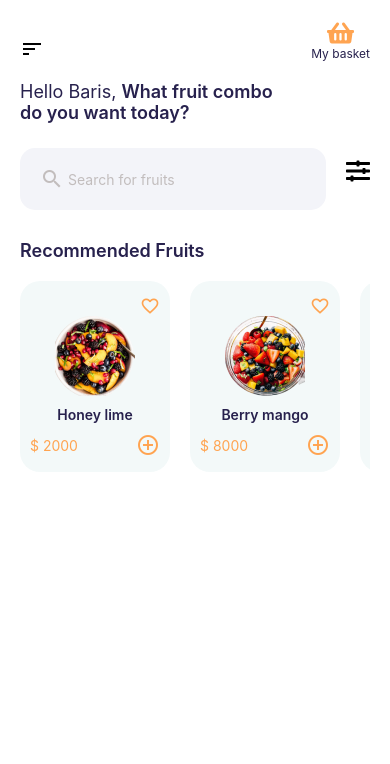
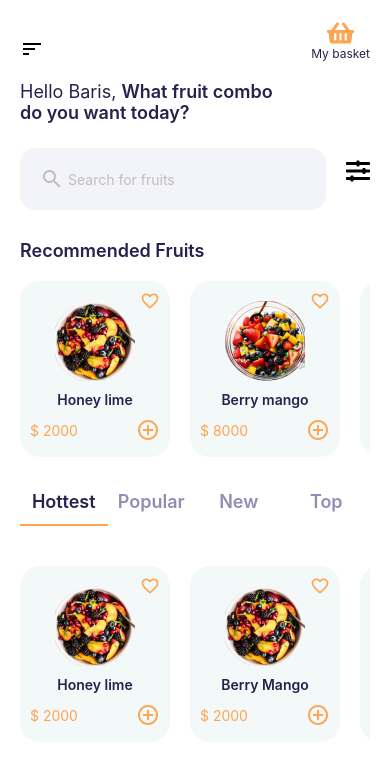
Before and after one commit to barisertakus/my-fresh-fruit, a React Native app: screen /Home in a window 390 px wide. Shown: the top 764 px of the page. Built offline with nearby package versions, Linux system fonts and the light colour scheme.

Commit message:
The style of FruitCard and Recommended fruits has been updated.

```diff
--- a/components/Home/FruitCard.js
+++ b/components/Home/FruitCard.js
@@ -4,13 +4,13 @@ import Icon from "react-native-vector-icons/MaterialIcons";
 
 const FruitCard = ({ name, price, image }) => {
   return (
-    <TouchableOpacity style={styles.container} activeOpacity={0.5}>
+    <View style={styles.container} activeOpacity={0.7}>
       <View style={styles.icon}>
         <TouchableOpacity>
           <Icon name="favorite-border" size={20} color="#FFA451" />
         </TouchableOpacity>
       </View>
-      <View style={styles.image}>{image}</View>
+      <TouchableOpacity style={styles.image}>{image}</TouchableOpacity>
 
       <View style={styles.name}>
         <Text style={styles.nameText}>{name}</Text>
@@ -22,7 +22,7 @@ const FruitCard = ({ name, price, image }) => {
           <Icon name="add-circle-outline" size={24} color="#FFA451" />
         </TouchableOpacity>
       </View>
-    </TouchableOpacity>
+    </View>
   );
 };
 
@@ -34,11 +34,15 @@ const styles = StyleSheet.create({
     marginRight: 20,
     paddingHorizontal: 10,
     paddingVertical: 15,
+    paddingTop : 20,
     borderRadius: 20,
     justifyContent: "flex-end",
   },
   icon: {
     alignItems: "flex-end",
+    position : "absolute",
+    top: 10,
+    right: 10,
   },
   image: {
     paddingHorizontal: 25,
--- a/components/Home/RecommendedFruits.js
+++ b/components/Home/RecommendedFruits.js
@@ -12,6 +12,36 @@ const RecommendedFruits = () => {
         horizontal
         showsHorizontalScrollIndicator={false}
       >
+        <FruitCard
+          name={"Honey lime"}
+          price={2000}
+          image={<Image source={require("../../assets/images/fruit1.png")} />}
+        />
+        <FruitCard
+          name={"Berry mango"}
+          price={8000}
+          image={<Image source={require("../../assets/images/fruit2.png")} />}
+        />
+        <FruitCard
+          name={"Honey lime"}
+          price={2000}
+          image={<Image source={require("../../assets/images/fruit1.png")} />}
+        />
+        <FruitCard
+          name={"Honey lime"}
+          price={2000}
+          image={<Image source={require("../../assets/images/fruit1.png")} />}
+        />
+        <FruitCard
+          name={"Berry mango"}
+          price={8000}
+          image={<Image source={require("../../assets/images/fruit2.png")} />}
+        />
+        <FruitCard
+          name={"Honey lime"}
+          price={2000}
+          image={<Image source={require("../../assets/images/fruit1.png")} />}
+        />
         <FruitCard
           name={"Honey lime"}
           price={2000}
--- a/screens/Home.js
+++ b/screens/Home.js
@@ -1,6 +1,7 @@
 import React from "react";
 import { StyleSheet, Text, View } from "react-native";
 import { SafeAreaView } from "react-native-safe-area-context";
+import CategoryFruits from "../components/Home/CategoryFruits";
 import HomeHeader from "../components/Home/HomeHeader";
 import RecommendedFruits from "../components/Home/RecommendedFruits";
 import SearchBar from "../components/Home/SearchBar";
@@ -10,9 +11,12 @@ const Home = () => {
     <View style={styles.background}>
       <SafeAreaView style={styles.safeArea}>
         <View style={styles.container}>
-          <HomeHeader />
-          <SearchBar />
-          <RecommendedFruits />
+
+            <HomeHeader />
+            <SearchBar />
+            <RecommendedFruits />
+
+          <CategoryFruits />
         </View>
       </SafeAreaView>
     </View>
@@ -24,9 +28,10 @@ export default Home;
 const styles = StyleSheet.create({
   background: { backgroundColor: "white", flex: 1 },
   safeArea: { flex: 1 },
+  padding: { },
   container: {
-    paddingHorizontal: 20,
     paddingTop: 20,
+    paddingHorizontal: 20 ,
     flex: 1,
   },
 });
```
